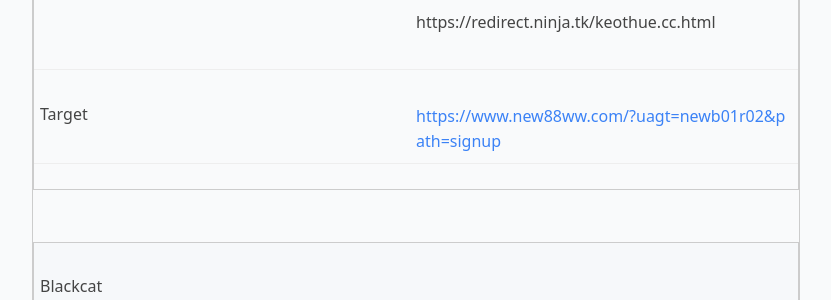
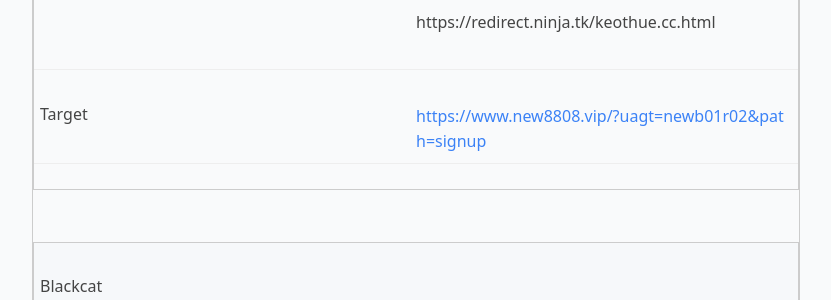
Before and after one commit to thaoam/ninja-redirects, a Jekyll site: the page built from list.md, in a window 1280 px wide and 900 px high, scrolled down 815 px. Shown: the part 155-455 px from the top of the window, without its empty margins (224-1055 px from the left). Built offline with Jekyll 4.4.1, drawn with Linux system fonts in a browser that asks for light colours; some of the changed lines change nothing that is shown.

Commit message:
Update from Forestry.io Steve Harley updated _domains/keothue.cc.md

```diff
--- a/_domains/keothue.cc.md
+++ b/_domains/keothue.cc.md
@@ -1,5 +1,5 @@
 ---
 title: keothue.cc
-redirect_to: https://www.new88ww.com/?uagt=newb01r02&path=signup
+redirect_to: https://www.new8808.vip/?uagt=newb01r02&path=signup
 
 ---
```
